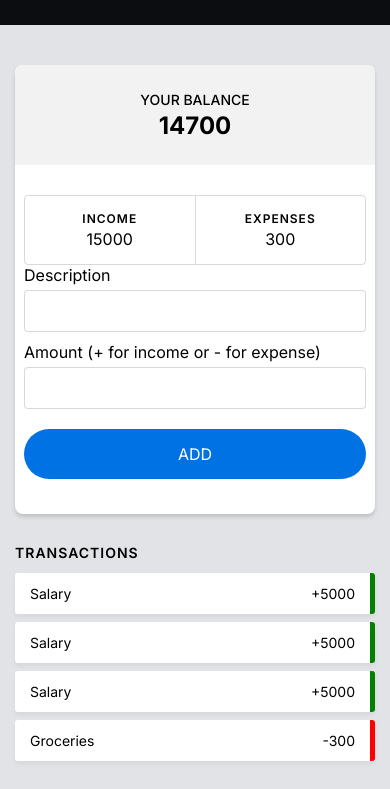
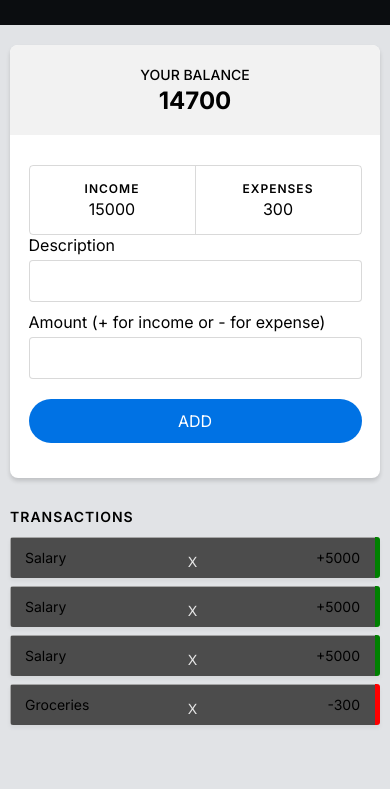
Before and after one commit to Ayaan-sheik/Budget-App, a plain HTML site: page index.html in a window 390 px wide. Shown: the part 55-844 px from the top of the page. Drawn offline with Linux system fonts and the light colour scheme.

Commit message:
hopefully last media query

```diff
--- a/style.css
+++ b/style.css
@@ -46,31 +46,34 @@
 body {
   font-family: "Inter", sans-serif;
   background: rgb(225, 227, 230);
-    height: 100vh;
+  min-height: 100vh;
   display: flex;
   justify-content: center;
-    min-height: 1500px;
+  padding-bottom: 50px;
 }
 
 .header {
-    position: absolute;
+  position: fixed;
   top: 0;
+  left: 0;
   background: #0b0d10;
   width: 100%;
   min-height: 80px;
   text-align: center;
+  z-index: 1000;
 }
 
 .wrapper {
-    height: 490px;
   display: flex;
-    margin-top: 200px;
+  margin-top: 120px;
+  padding: 0 15px;
+  width: 100%;
+  max-width: 800px;
 }
 
 .app {
   background: #fff;
   width: 400px;
-    height: 100%;
   border-radius: 8px;
   box-shadow: 0 3px 4px rgba(0, 0, 0, 0.15);
   display: flex;
@@ -218,9 +221,6 @@
   border-right: red 5px solid;
 }
 
-  .transaction__text {
-  }
-
 .transaction__amount {
   margin-left: auto;
 }
@@ -244,39 +244,32 @@
 
 /* MEDIA QUERIES */
 @media screen and (max-width: 768px) {
-    body {
-      min-height: 100vh;
-      padding: 0;
+  .wrapper {
     flex-direction: column;
     align-items: center;
-    }
-
-    .header {
-      position: fixed;
-      top: 0;
-      left: 0;
-      width: 100%;
-      z-index: 100;
-      margin-bottom: 0;
-    }
-
-    .wrapper {
-      flex-direction: column;
-      height: auto;
     margin-top: 100px;
-      width: 100%;
-      padding: 0 15px;
   }
 
   .app {
     width: 100%;
-      height: auto;
+    max-width: 500px;
     margin-right: 0;
     margin-bottom: 30px;
   }
 
   .transactions-section {
     width: 100%;
+    max-width: 500px;
+  }
+}
+
+@media screen and (max-width: 480px) {
+  .logo {
+    font-size: 20px;
+  }
+
+  .wrapper {
+    padding: 0 10px;
   }
 
   .overview {
@@ -285,6 +278,22 @@
 
   .form {
     width: 90%;
+  }
+
+  .top {
+    height: 90px;
+  }
+
+  .section {
+    padding: 15px 0;
+  }
+
+  .second-heading {
+    font-size: 12px;
+  }
+
+  .number {
+    font-size: 16px;
   }
 
   .balance-number {
@@ -299,30 +308,16 @@
     padding: 12px 15px;
     font-size: 14px;
   }
+
+  .btn {
+    padding: 12px 20px;
+  }
 }
 
-  @media screen and (max-width: 480px) {
-    .logo {
-      font-size: 20px;
-    }
-
-    .overview {
-      width: 95%;
-    }
-
-    .form {
-      width: 95%;
-    }
-
-    .section {
-      padding: 15px 0;
-    }
-
-    .second-heading {
-      font-size: 12px;
-    }
-
-    .number {
-      font-size: 16px;
+/* Touch device optimizations */
+@media (hover: none) {
+  .transaction__btn {
+    transform: translate(-50%, -50%);
+    opacity: 0.7;
   }
 }
```
Lines whose indentation alone changed are shown as unchanged.
